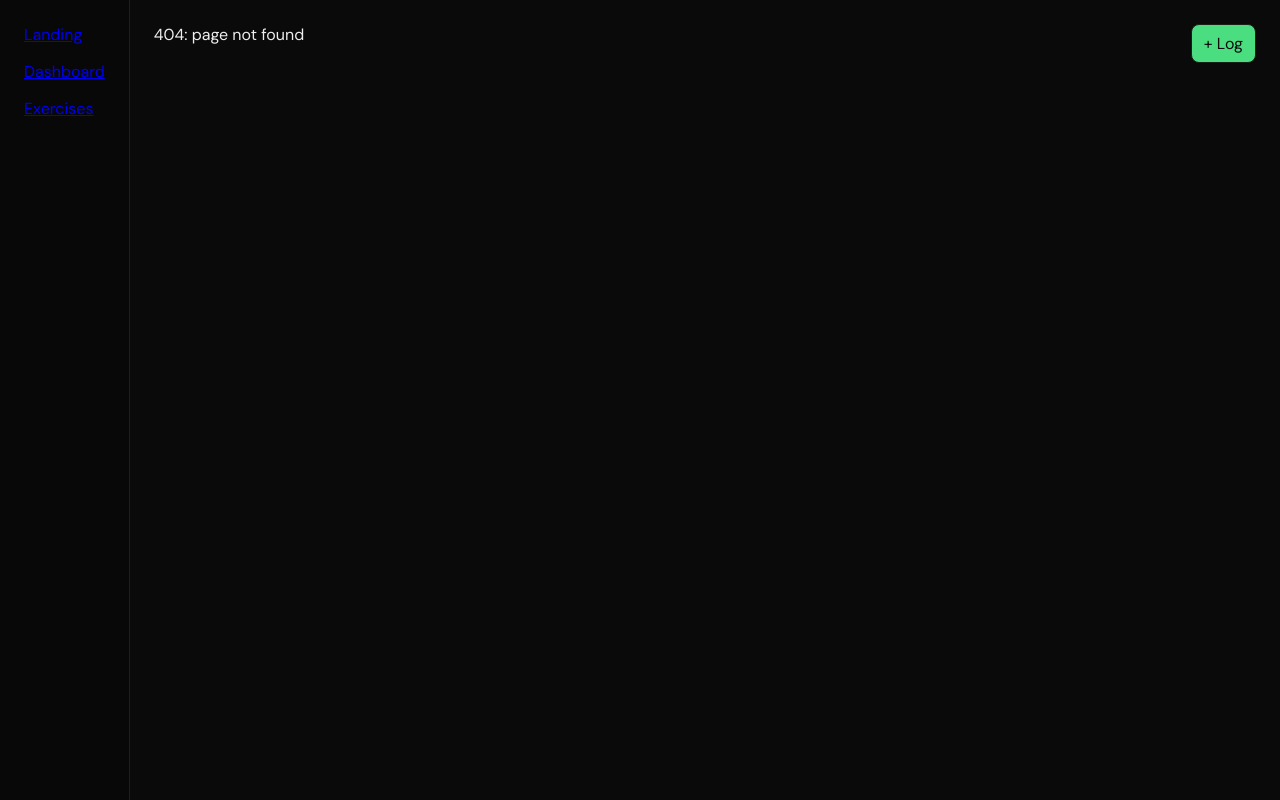
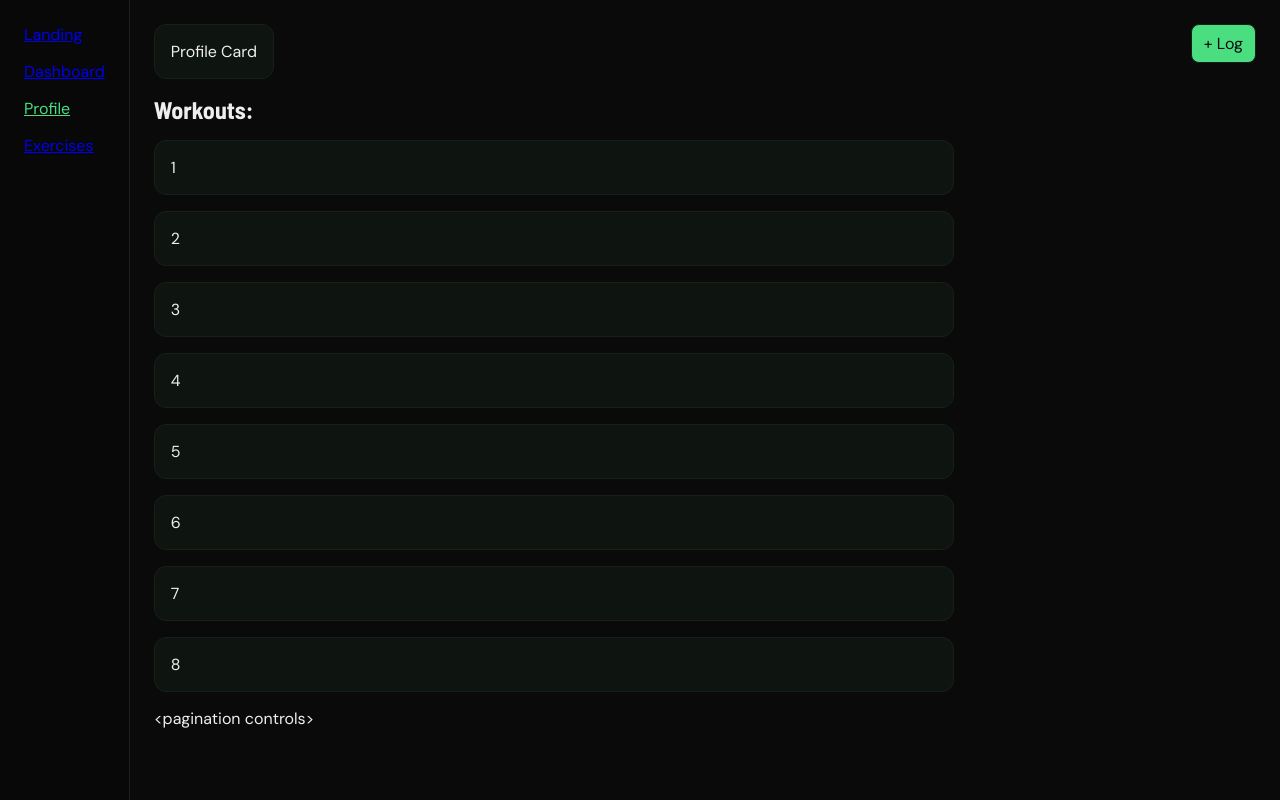
Before and after one commit to WitherMite/exercise-tracker-browser, a React (Vite) app: page /profile in a window 1280 px wide. Before the commit this address had no page. Shown: the top 800 px of the page. Built offline with nearby package versions, Linux system fonts and the light colour scheme; a web font is replaced by a local one.

Commit message:
Add profile page with list for workouts

```diff
--- a/src/components/card/Card.tsx
+++ b/src/components/card/Card.tsx
@@ -2,9 +2,10 @@ import type { ReactNode } from "react";
 import style from "./Card.module.css";
 
 interface Props {
+    className?: string;
     children: ReactNode;
 }
 
-export default function Card({ children }: Props) {
-    return <div className={style.card}>{children}</div>;
+export default function Card({ className, children }: Props) {
+    return <div className={`${style.card} ${className}`}>{children}</div>;
 }
--- a/src/components/navbar/Navbar.tsx
+++ b/src/components/navbar/Navbar.tsx
@@ -10,6 +10,10 @@ const links = [
     {
         path: "/home",
         childNode: "Dashboard",
+    },
+    {
+        path: "/profile",
+        childNode: "Profile",
     },
     {
         path: "/exercises",
--- a/src/router.tsx
+++ b/src/router.tsx
@@ -4,6 +4,7 @@ import Dashboard from "./views/dashboard/Dashboard";
 import Exercises from "./views/exercises/Exercises";
 import Landing from "./views/landing/Landing";
 import App from "./App";
+import Profile from "./views/profile/Profile";
 
 const router = createBrowserRouter([
     {
@@ -28,6 +29,14 @@ const router = createBrowserRouter([
         ),
     },
     {
+        path: "/profile",
+        element: (
+            <App>
+                <Profile />
+            </App>
+        ),
+    },
+    {
         path: "/exercises",
         element: (
             <App>
--- /dev/null
+++ b/src/views/profile/Profile.module.css
@@ -0,0 +1,17 @@
+.profileCard,
+.workoutHeader,
+.workoutList {
+    margin-bottom: 1rem;
+}
+
+.profileCard {
+    max-width: max-content;
+}
+
+.workoutList {
+    max-width: 800px;
+    list-style: none;
+    display: flex;
+    flex-direction: column;
+    gap: 1rem;
+}
--- /dev/null
+++ b/src/views/profile/Profile.tsx
@@ -0,0 +1,27 @@
+import Card from "../../components/card/Card";
+import style from "./Profile.module.css";
+
+export default function Profile() {
+    return (
+        <>
+            <Card className={style.profileCard}>Profile Card</Card>
+            <section>
+                <h2 className={style.workoutHeader}>Workouts:</h2>
+                <ul className={style.workoutList}>
+                    {placeholderWorkouts().map((workout, i) => (
+                        <li key={i}>
+                            <Card>{workout}</Card>
+                        </li>
+                    ))}
+                </ul>
+                <div className={style.pageControls}>
+                    {"<pagination controls>"}
+                </div>
+            </section>
+        </>
+    );
+}
+
+function placeholderWorkouts() {
+    return [1, 2, 3, 4, 5, 6, 7, 8];
+}
```
